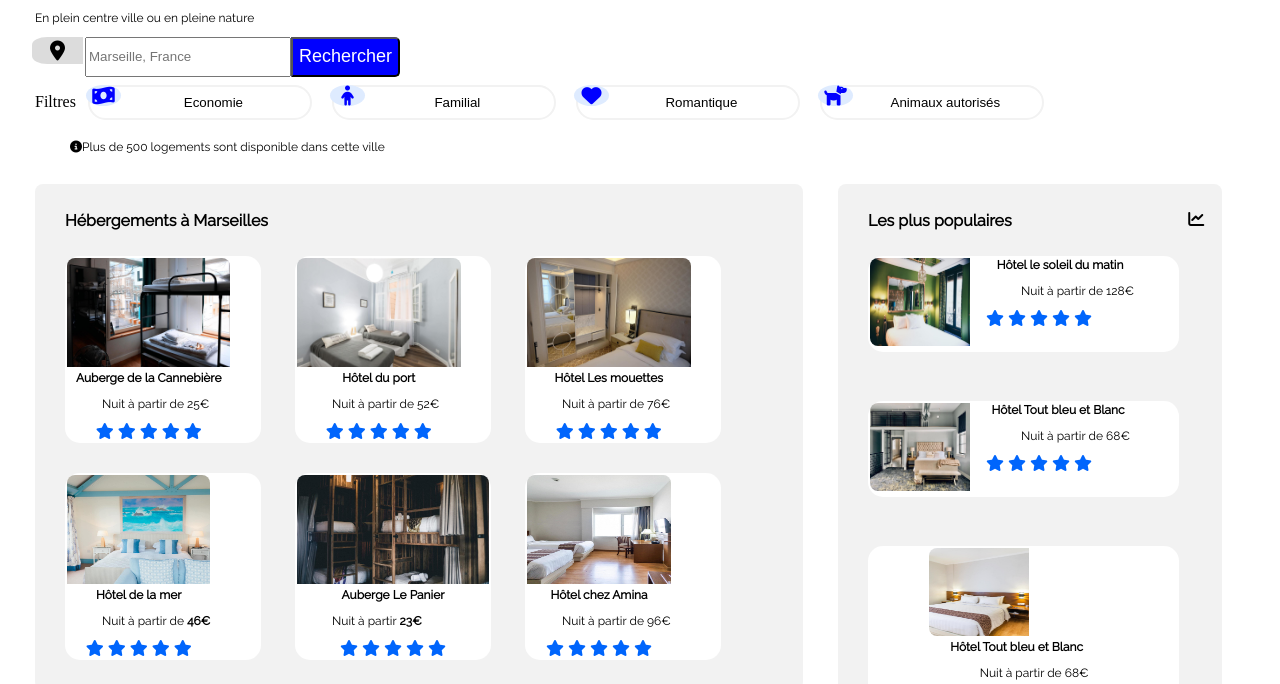
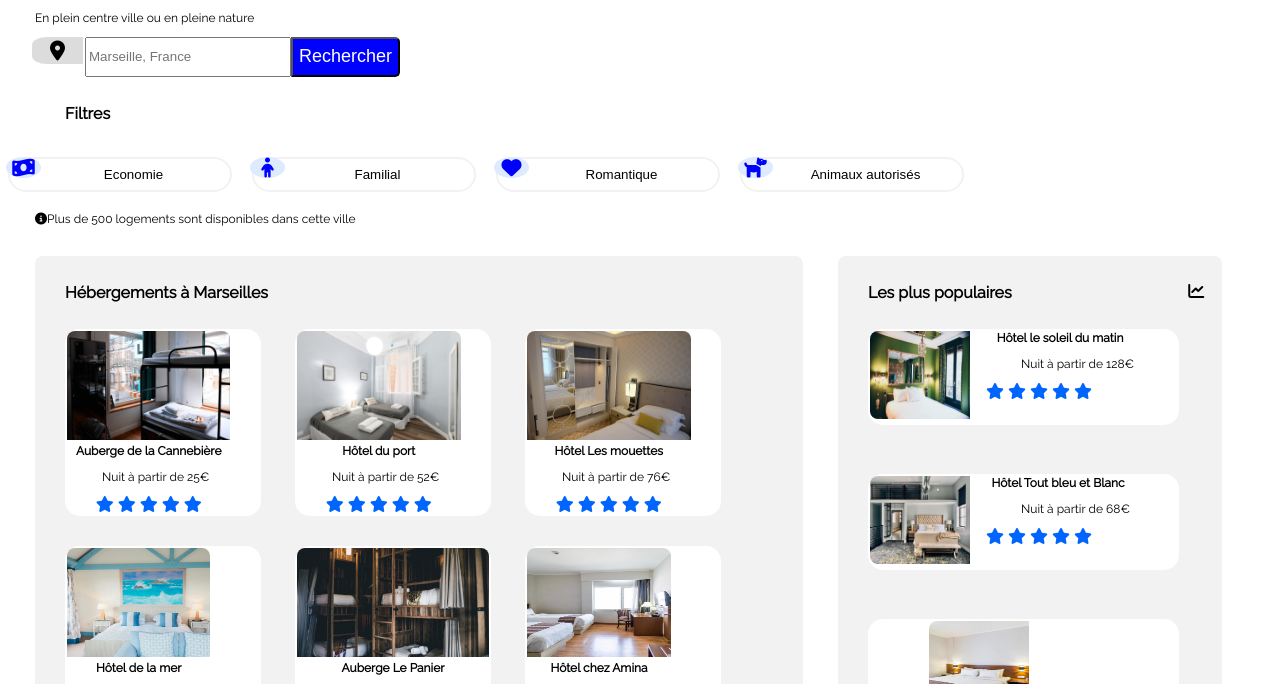
Before and after one commit to Melania238/MelaniaGARCIALEAL_2_09022021, a plain HTML site: page index.html in a window 1280 px wide. Shown: the part 96-780 px from the top of the page. Drawn offline with Linux system fonts and the light colour scheme.

Commit message:
Update index.html

```diff
--- a/index.html
+++ b/index.html
@@ -51,7 +51,9 @@
 
         <div class="Filtres">
 
-            <div class="alignement"<h5>Filtres</h5>
+            <div class="alignement">
+                <h5><strong>Filtres</strong></h5>
+            </div>
 
             <div class="input-icone">
                 <input type="text" value="Economie">
@@ -73,7 +75,7 @@
                     <i class="fas fa-dog fa-lg fa-fw" aria-hidden="true"></i>
             </div>
 
-                        <p> <i class="fas fa-info-circle" aria-hidden="true"></i>Plus de 500 logements sont disponible dans cette ville</p> <br>
+                        <p><i class="fas fa-info-circle" aria-hidden="true"></i>Plus de 500 logements sont disponibles dans cette ville</p> <br>
 
         </div>
 
```
